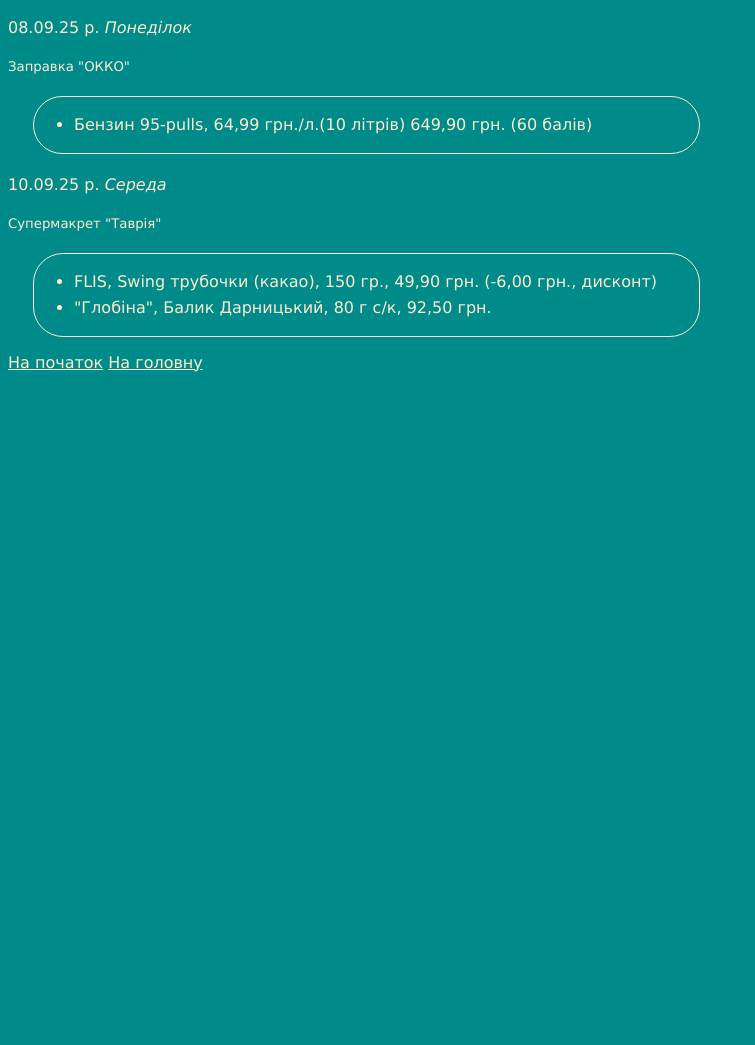
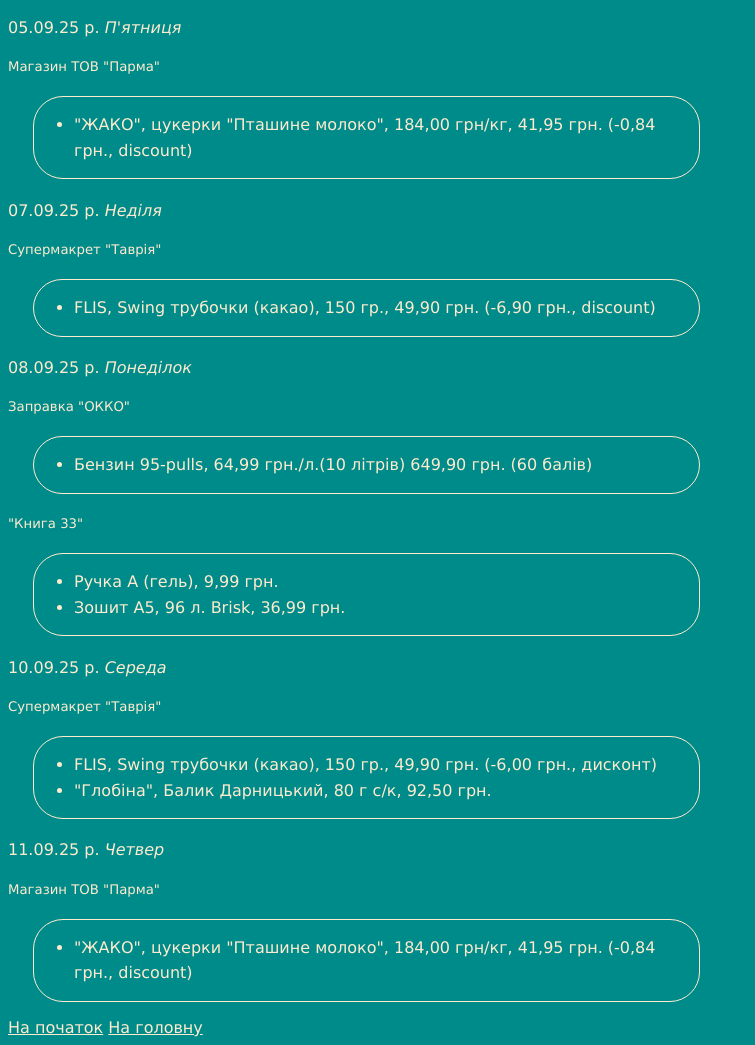
Before and after one commit to Venceslao87/own_project_-html-css-, a plain HTML site: page page_6.html in a window 1280 px wide. Shown: the part 699-1744 px from the top of the page, without its empty margins (0-755 px from the left). Before the commit the page ends 1079 px from the top, so only its background shows below. Drawn offline with Linux system fonts and the light colour scheme.

Commit message:
11.09.25 (first)

```diff
--- a/page_6.html
+++ b/page_6.html
@@ -34,12 +34,29 @@
     <li>Pepsi-Cola, 0,5 л., 45,90 грн.</li>
 </ul>
 
+<h4>05.09.25 р. <span id="day">П'ятниця</span></h4>
+<h5>Магазин ТОВ "Парма"</h5>
+<ul>
+    <li>"ЖАКО", цукерки "Пташине молоко", 184,00 грн/кг, 41,95 грн. (-0,84 грн., discount)</li>
+</ul>
+
+<h4>07.09.25 р. <span id="day">Неділя</span></h4>
+<h5>Супермакрет "Таврія"</h5>
+<ul>
+    <li>FLIS, Swing трубочки (какао), 150 гр., 49,90 грн. (-6,90 грн., discount)</li>
+</ul>
+
 <h4>08.09.25 р. <span id="day">Понеділок</span></h4>
 <h5>Заправка "ОККО"</h5>
 <ul>
     <li>Бензин 95-pulls, 64,99 грн./л.(10 літрів) 649,90 грн. (60 балів)</li>
 </ul>
 
+<h5>"Книга 33"</h5>
+<ul>
+    <li>Ручка А (гель), 9,99 грн.</li>
+    <li>Зошит А5, 96 л. Brisk, 36,99 грн. </li>
+</ul>
 <h4>10.09.25 р. <span id="day">Середа</span></h4>
 <h5>Супермакрет "Таврія"</h5>
 <ul>
@@ -47,7 +64,11 @@
     <li>"Глобіна", Балик Дарницький, 80 г с/к, 92,50 грн.</li>
 </ul>
 
-
+<h4>11.09.25 р. <span id="day">Четвер</span></h4>
+<h5>Магазин ТОВ "Парма"</h5>
+<ul>
+    <li>"ЖАКО", цукерки "Пташине молоко", 184,00 грн/кг, 41,95 грн. (-0,84 грн., discount)</li>
+</ul>
 
 
 
```
Also changed, not shown: page_5.html (+13 -1 lines).
